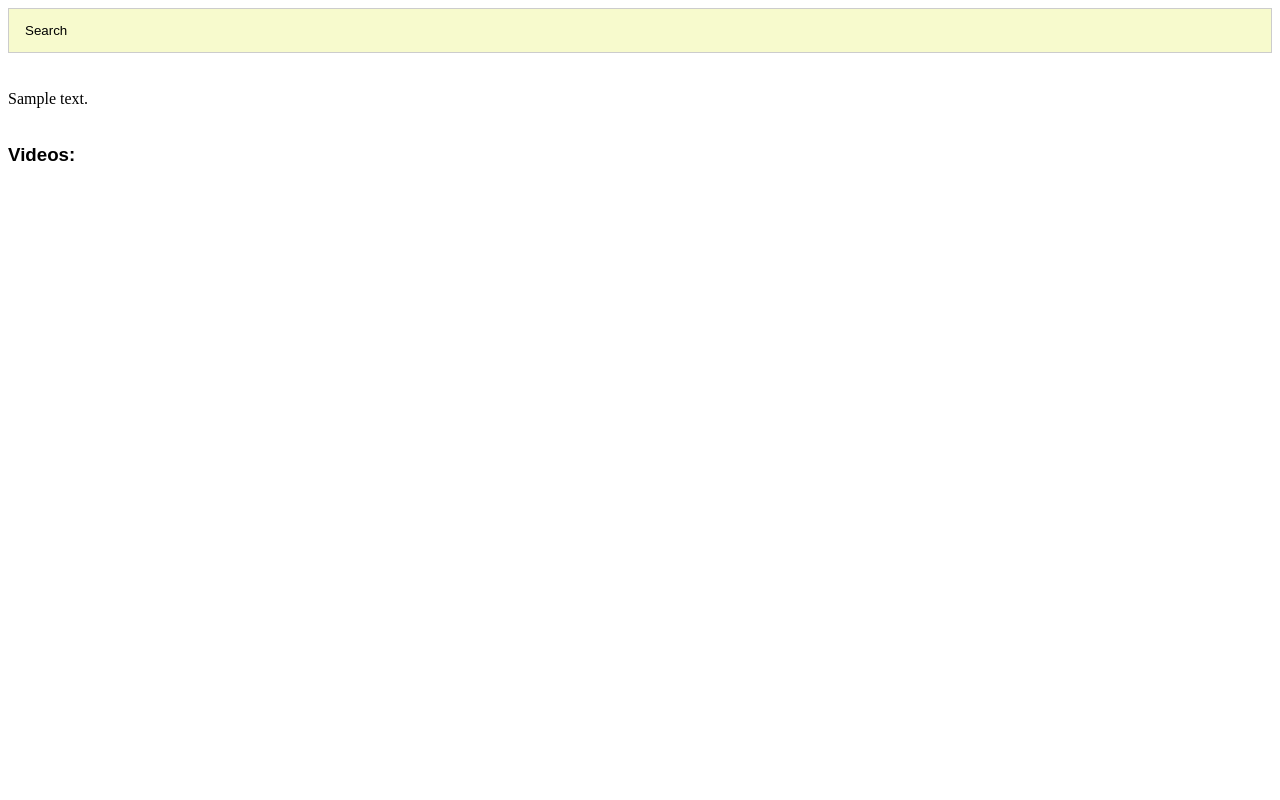
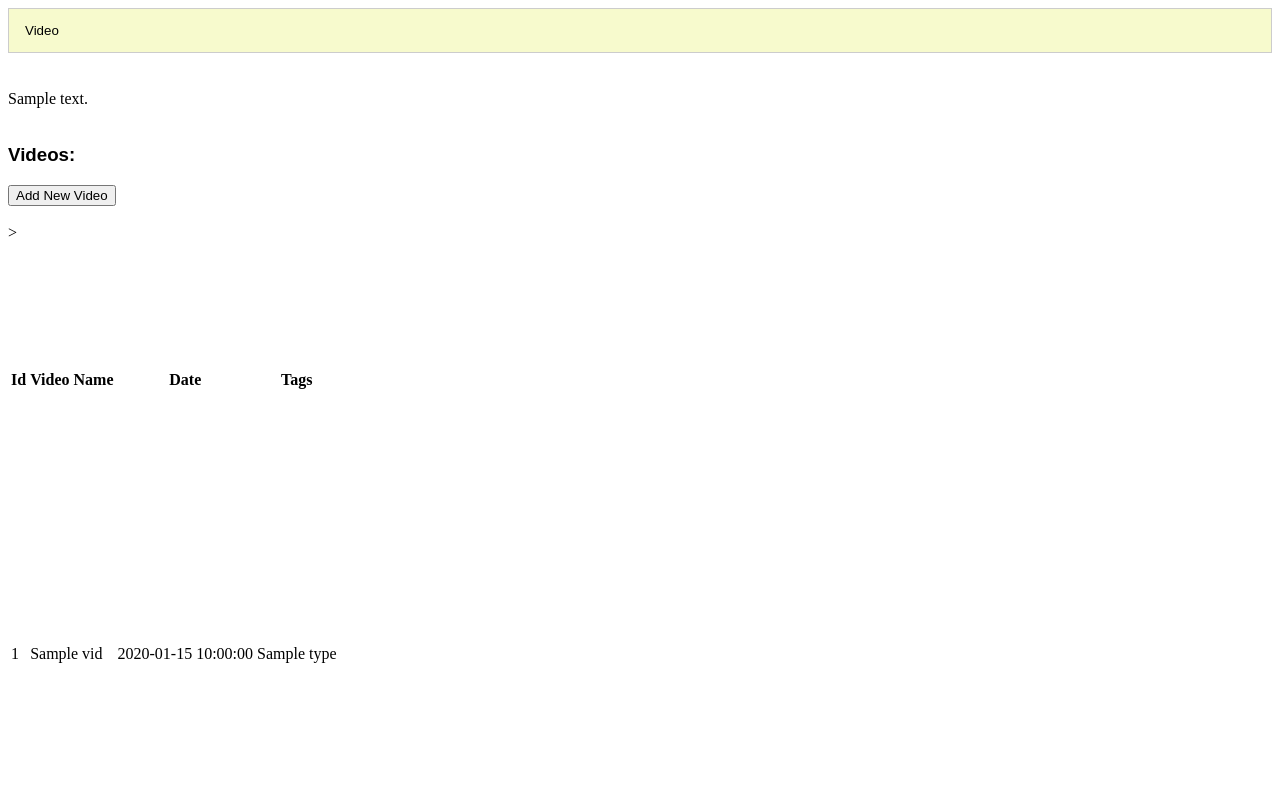
Before and after one commit to bgsimpkins/video_archive, a Flask app: template templates/video_archive.html in a window 1280 px wide. Run offline with Flask 3, Linux system fonts and the light colour scheme; the template is opened without the code that fills it: most values are stand-ins (such as "Sample title", 1, 10 or a date in 2020); some libraries are stand-ins or nearby versions.

Commit message:
Basic backend stuff. Display of video list

```diff
--- a/app.py
+++ b/app.py
@@ -23,14 +23,27 @@ def video_archive():
     db_mapper = DBMapper(config_vals)
     videos = db_mapper.get_all_videos()
 
-    for vid in videos:
-        print(f"name={vid.videoName}")
+    #################### Test
+
+    # for vid in videos:
+    #     #print(f" name={vid.videoName}")
+    #     pass
+
+    # Add
+    # new_vid = db_mapper.Video(id=666, videoName='test insert')
+    # db_mapper.add_new_video(new_vid)
+
+    # Update
+    #db_mapper.get_one_video(666)
+
+    #################### End Test
 
     if request.method == 'POST':
         print('POST!')
 
     return render_template(
-        'video_archive.html'
+        'video_archive.html',
+        videos=videos
     )
 
 
--- a/templates/menuBar.html
+++ b/templates/menuBar.html
@@ -8,7 +8,7 @@
 
   <div class="tab">
     <a href="{{ url_for('video_archive') }}">
-      <button class="tablinks">Search</button>
+      <button class="tablinks">Video</button>
     </a>
   </div>
 
--- a/templates/video_archive.html
+++ b/templates/video_archive.html
@@ -27,6 +27,32 @@
 
     <h3>Videos:</h3>
 
+    <form id="videos_form" method="post">
+        <input type="submit" id="add_video" name="add_video" value="Add New Video">
+        <br><br>>
+
+        <table style="height: 550px">
+            <tbody>
+                <tr>
+                    <th>Id</th>
+                    <th>Video Name</th>
+                    <th>Date</th>
+                    <th>Tags</th>
+                </tr>
+            {% for vid in videos %}
+                <tr class="video_row">
+                    <td id="id">{{ vid.id }}</td>
+                    <td id="videoName">{{ vid.videoName }}</td>
+                    <td id="theDate">{{ vid.theDate }}</td>
+                    <td id="type">{{ vid.type }}</td>
+                </tr>
+            {% endfor %}
+
+            </tbody>
+        </table>
+    </form>
+
+
 </body>
 
 {% endblock %}
```
Also changed, not shown: video_archive_db_tools.py (+31 -5 lines).
